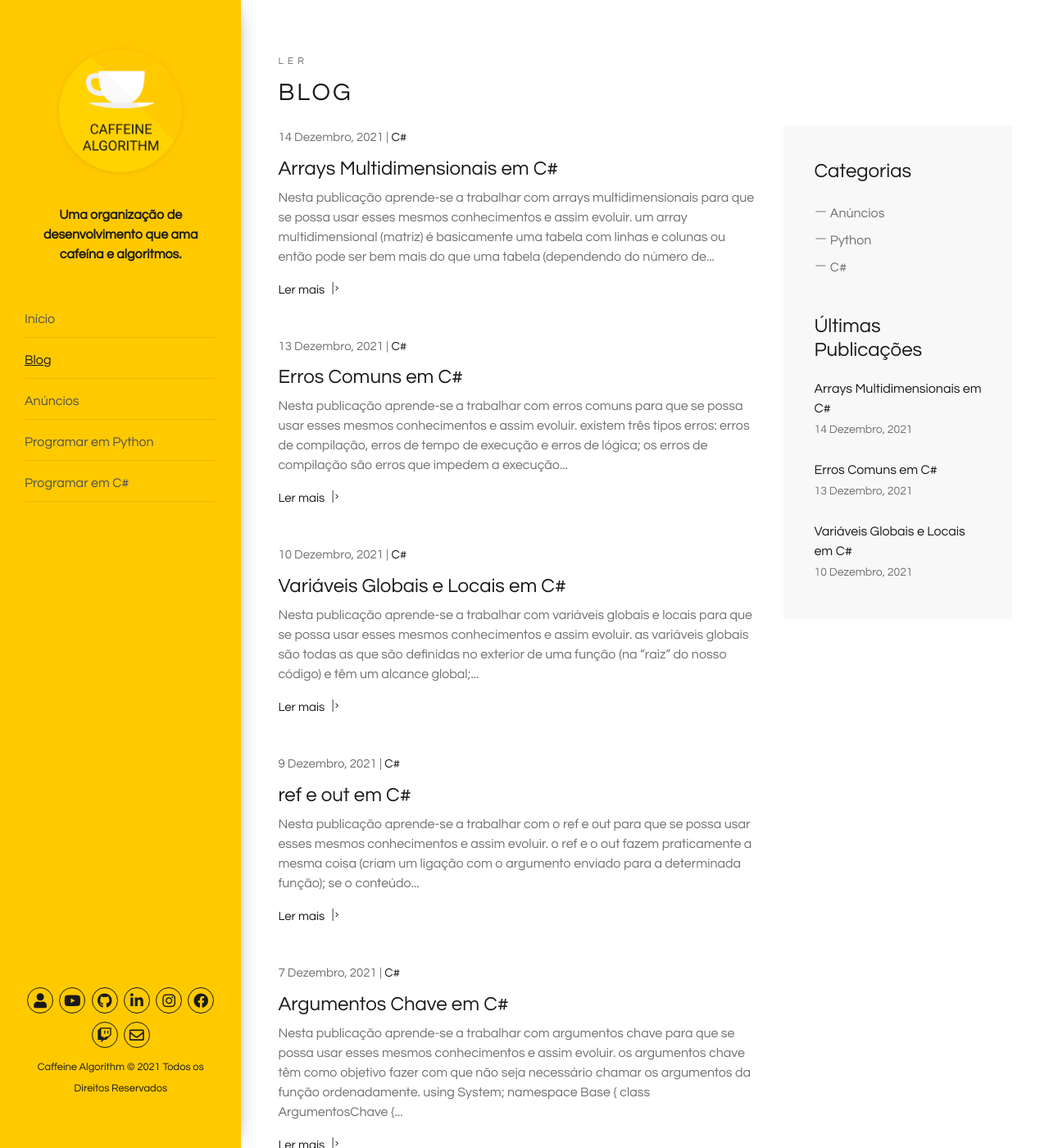
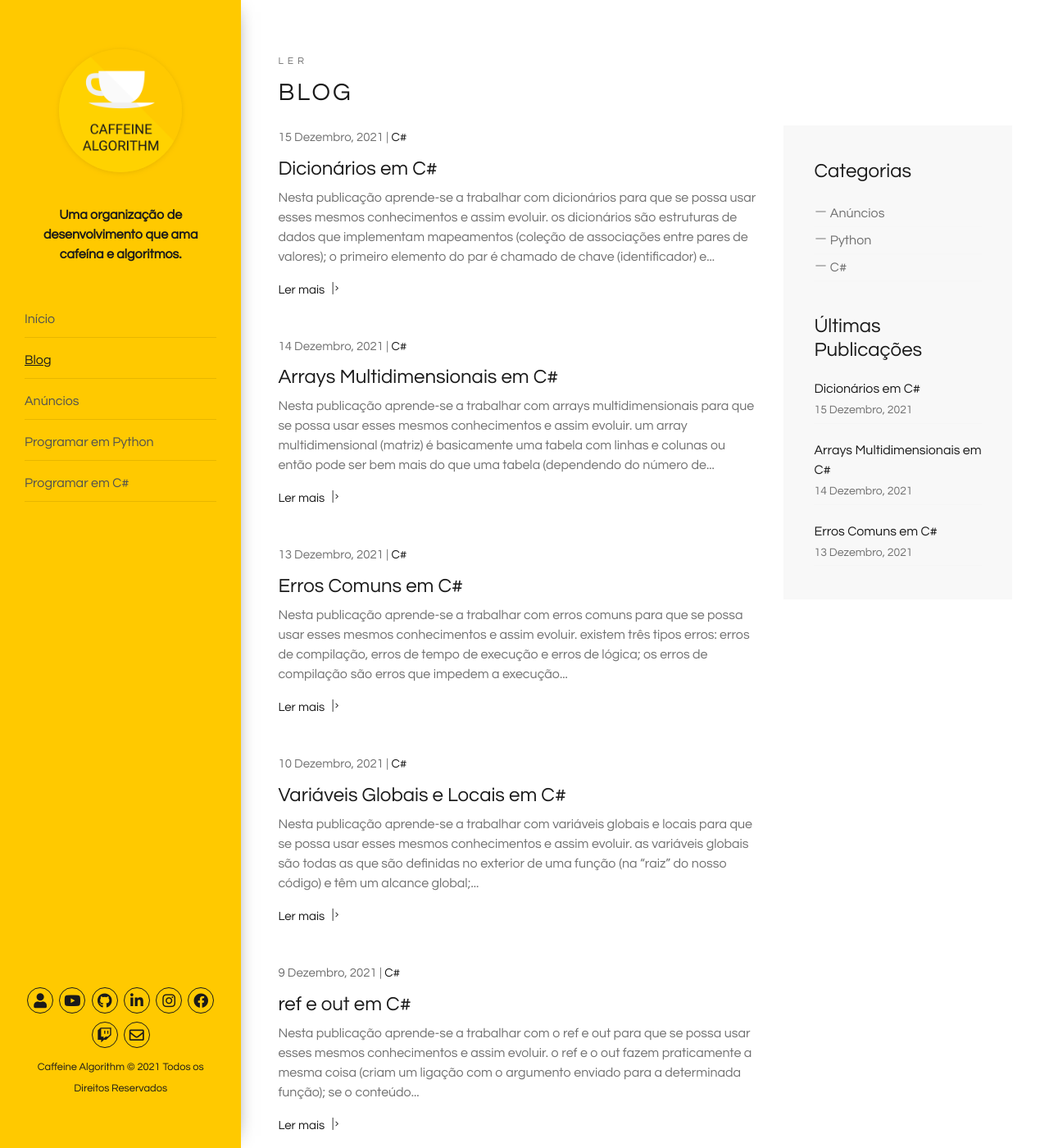
Before and after one commit to caffeinealgorithm/caffeinealgorithm.github.io, a Jekyll site: the page built from blog/index.html, in a window 1280 px wide and 1400 px high. Shown: the whole window at 82% size. Built offline with Jekyll 4.4.1, drawn with Linux system fonts in a browser that asks for light colours; the list of posts is cut into pages by our own code; some of the changed text lies outside the part shown.

Commit message:
Add 29º episode of the C# programming series

````diff
--- /dev/null
+++ b/_posts/2021-12-15-dicionarios-em-csharp.md
@@ -0,0 +1,58 @@
+---
+layout: post
+excerpt: Blog
+title: 'Dicionários em C#'
+description: 'Descobre como se trabalha com dicionários na linguagem de programação C#. Obtém respostas às tuas dúvidas com a teoria e os exemplos apresentados.'
+keywords: 'c#, csharp, dicionários, dicionário, publicação'
+date: 2021-12-15
+categories: [C#]
+---
+
+Nesta publicação aprende-se a trabalhar com dicionários para que se possa usar esses mesmos conhecimentos e assim evoluir.
+
+- os dicionários são estruturas de dados que implementam mapeamentos (coleção de associações entre pares de valores);
+- o primeiro elemento do par é chamado de chave (identificador) e o outro é chamado de conteúdo.
+
+```csharp
+using System;
+using System.Collections.Generic;
+
+namespace Base {
+  class Dicionarios {
+    public void Run() {
+      Dictionary<string, int> pessoas = new Dictionary<string, int>() {
+        { "Nelson Silva", 25 },
+        { "Larissa Fernandes", 37 }
+      };
+
+      pessoas.Add("Pedro Henrique", 52);
+      pessoas.Add("Raquel Soares", 68);
+      pessoas["Pedro Henrique"] = 100;
+      pessoas.Remove("Larissa Fernandes");
+      // pessoas.Clear();
+
+      Console.WriteLine($"Número de pessoas: {pessoas.Count}\n");
+
+      foreach (KeyValuePair<string, int> pessoa in pessoas) {
+        Console.WriteLine($"Nome: {pessoa.Key}");
+        Console.WriteLine($"Idade: {pessoa.Value}");
+      }
+    }
+  }
+}
+
+/*
+  Número de pessoas: 3
+
+  Nome: Nelson Silva
+  Idade: 25
+  Nome: Pedro Henrique
+  Idade: 100
+  Nome: Raquel Soares
+  Idade: 68
+*/
+```
+
+Não te esqueças de [assistir ao vídeo](https://youtu.be/8q8-qNsEZGs){:target="\_blank"} e podes sempre ler esta publicação [em inglês](https://nelsonsilvadev.com/blog/20211215/dictionaries-in-csharp/){:target="\_blank"}.
+
+### _Happy coding!_
--- a/index.html
+++ b/index.html
@@ -73,7 +73,7 @@ keywords: organização, desenvolvimento, cafeína, algoritmos, publicações, v
       </div>
 
       <div class="row">
-        {% for video in site.csharp %} {% if video.id == "/csharp/28" %}
+        {% for video in site.csharp %} {% if video.id == "/csharp/29" %}
         <div
           class="col-xs-12 col-sm-3 col-sm-6 col-lg-6 col-xl-3 animate-box"
           data-animate-effect="fadeInLeft"
````
Also changed, not shown: _csharp/29.md (added, +5 -0 lines), assets/img/playlists/csharp/29.png (added).
